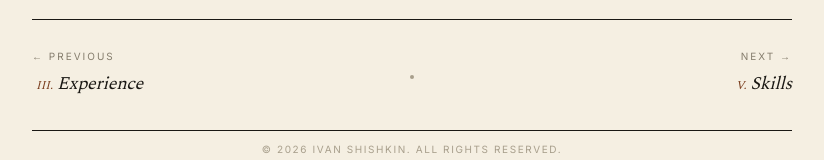
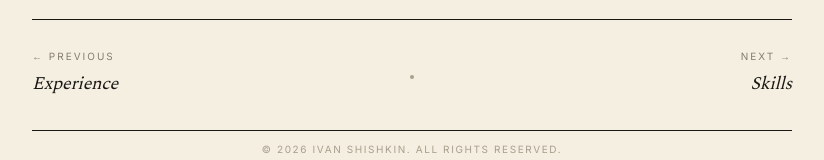
Before and after one commit to Ivan-Shishkin-Dev/Personal_Portfolio_3, a Next.js app: page /education in a window 1280 px wide. Shown: the part 1307-1467 px from the top of the page, without its empty margins (228-1052 px from the left). Built offline with nearby package versions, Linux system fonts and the light colour scheme.

Commit message:
Drop Roman numerals from subnav and pager
Keep the section-head numeral; remove numbering from the top breadcrumb
and the previous/next pager. Delete the now-unused Pager num field and
dead .pager .num CSS.

```diff
--- a/app/globals.css
+++ b/app/globals.css
@@ -1285,15 +1285,6 @@ button.media-name {
   transition: color .18s ease;
 }
 .pager a:hover .label { color: var(--accent); }
-.pager .num {
-  font-family: var(--ser);
-  font-style: italic;
-  font-size: 12px;
-  letter-spacing: 0;
-  text-transform: none;
-  color: var(--accent);
-  margin: 0 4px;
-}
 
 /* ── Footer ─────────────────────────────────── */
 .colophon {
--- a/components/Pager.tsx
+++ b/components/Pager.tsx
@@ -5,26 +5,20 @@ export default function Pager({ slug }: { slug: string }) {
   const { prev, next } = getNeighbors(slug);
 
   const left = prev
-    ? { href: `/${prev.slug}`, top: "← Previous", num: prev.numeral, label: prev.title }
-    : { href: "/", top: "← Home", num: null, label: "Contents" };
+    ? { href: `/${prev.slug}`, top: "← Previous", label: prev.title }
+    : { href: "/", top: "← Home", label: "Contents" };
 
   return (
     <nav className="pager">
       <Link href={left.href}>
         {left.top}
-        <span className="label">
-          {left.num && <span className="num">{left.num}.</span>}
-          {left.label}
-        </span>
+        <span className="label">{left.label}</span>
       </Link>
       <span className="bullet" aria-hidden="true" />
       {next ? (
         <Link href={`/${next.slug}`}>
           Next →
-          <span className="label">
-            <span className="num">{next.numeral}.</span>
-            {next.title}
-          </span>
+          <span className="label">{next.title}</span>
         </Link>
       ) : (
         <span />
--- a/components/SectionLayout.tsx
+++ b/components/SectionLayout.tsx
@@ -20,7 +20,7 @@ export default function SectionLayout({
       <nav className="subnav">
         <Link className="home" href="/">← Home</Link>
         <span className="sep">/</span>
-        <span>{s.numeral}. {s.title}</span>
+        <span>{s.title}</span>
       </nav>
       <header className="section-head">
         <div className="eyebrow">{s.eyebrow}</div>
```
